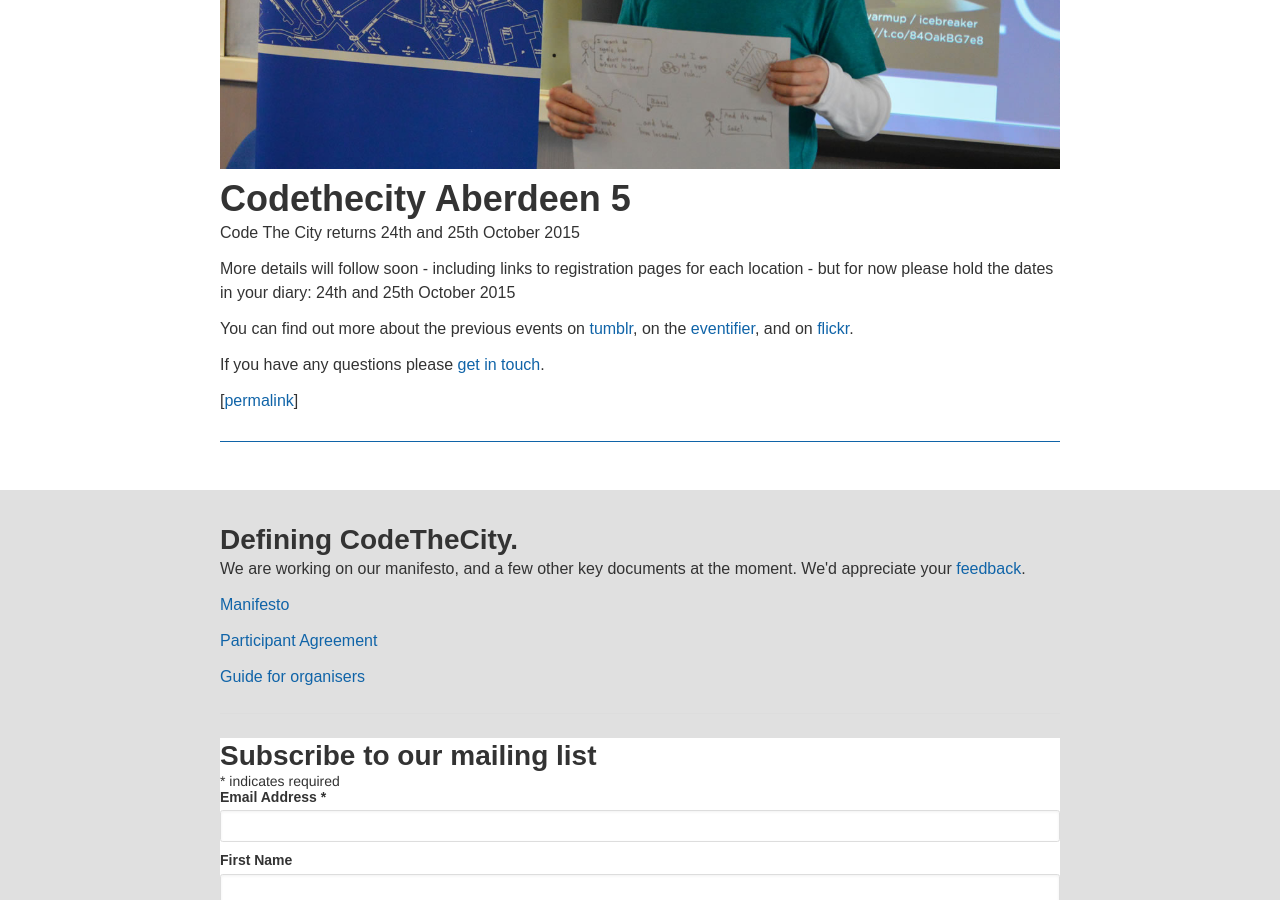
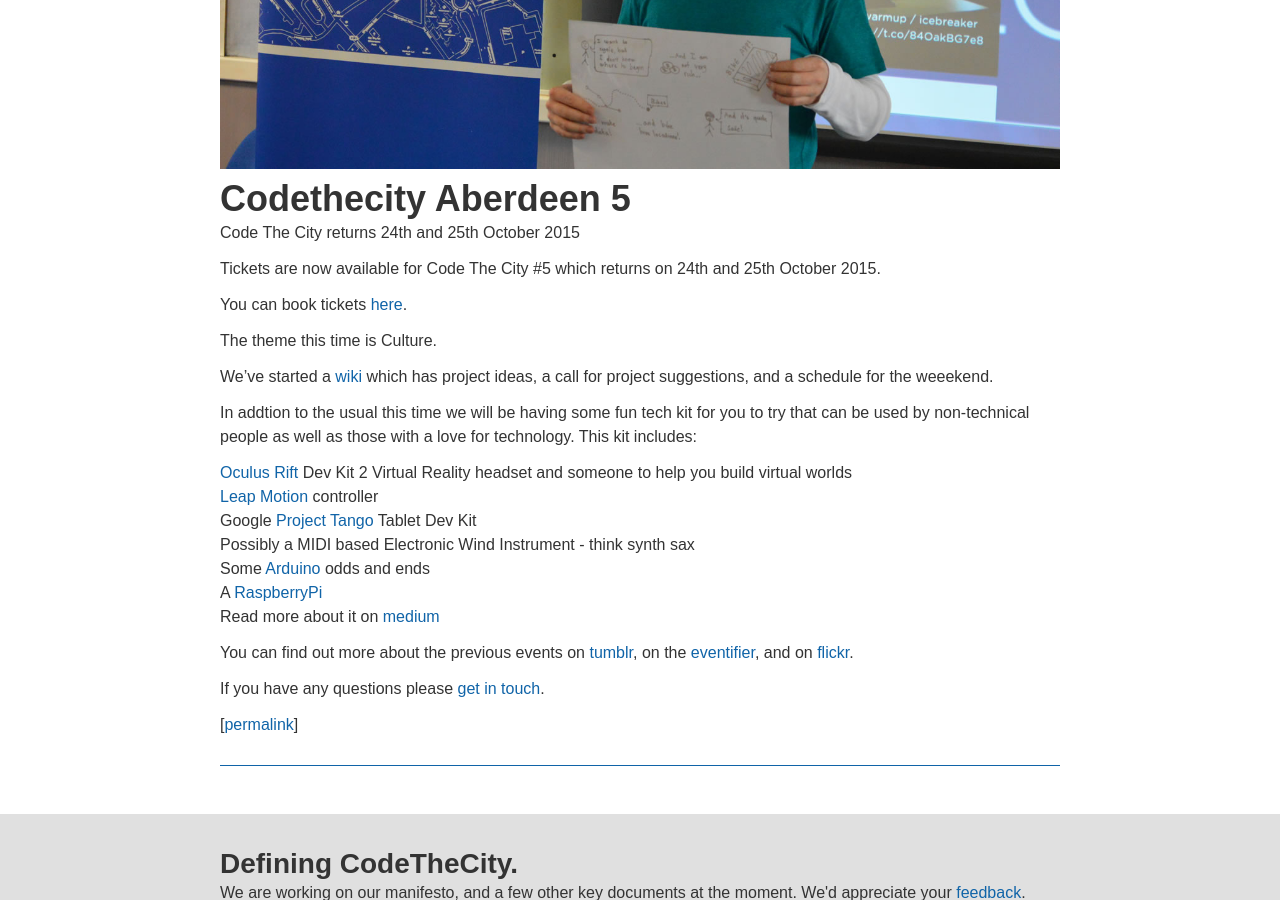
Before and after one commit to CodeTheCity/codethecity_old_site, a Jekyll site: the page built from _hacks/uk/aberdeen/2015-08-codethecity-aberdeen-5.md, in a window 1280 px wide and 900 px high, scrolled down 441 px. Built offline with Jekyll 4.4.1, drawn with Linux system fonts in a browser that asks for light colours; nearby versions of some CDN libraries; comment, search, counter and statistics services are not loaded.

Commit message:
Update 2015-08-codethecity-aberdeen-5.md
Updated with event details

```diff
--- a/_hacks/uk/aberdeen/2015-08-codethecity-aberdeen-5.md
+++ b/_hacks/uk/aberdeen/2015-08-codethecity-aberdeen-5.md
@@ -9,9 +9,25 @@ img: /assets/hacks/uk/aberdeen/ctc4.jpg
 
 Code The City returns 24th and 25th October 2015
 
+Tickets are now available for Code The City #5 which returns on 24th and 25th October 2015.
 
-More details will follow soon - including links to registration pages for each location - but for now please hold the dates in your diary:  24th and 25th October 2015
+You can book tickets [here](https://www.eventbrite.co.uk/e/codethecity-5-culture-tickets-18742322792?aff=es2).
+
+The theme this time is Culture.
+
+We've started a [wiki](https://github.com/CodeTheCity/codethecity-5-culture/wiki) which has project ideas, a call for project suggestions, and a schedule for the weeekend.
+
+In addtion to the usual this time we will be having some fun tech kit for you to try that can be used by non-technical people as well as those with a love for technology. This kit includes:
+
+* [Oculus Rift](https://www.oculus.com) Dev Kit 2 Virtual Reality headset and someone to help you build virtual worlds
+* [Leap Motion](https://www.leapmotion.com) controller
+* Google [Project Tango](https://www.google.com/atap/project-tango/) Tablet Dev Kit
+* Possibly a MIDI based Electronic Wind Instrument - think synth sax
+* Some [Arduino](https://www.arduino.cc) odds and ends
+* A [RaspberryPi](http://www.raspberrypi.org)
+
+Read more about it on [medium](https://medium.com/@SymboticaAndrew/tech-to-play-with-421f448ac64a)
 
 You can find out more about the previous events on [tumblr](http://codethecity.tumblr.com/), on the [eventifier](http://eventifier.com/event/ctc2/), and on [flickr](https://secure.flickr.com/search/?tags=ctc2).
 
-If you have any questions please [get in touch](mailto:steve@refreshaberdeen.com).
+If you have any questions please [get in touch](mailto:steve@codethecity.org).
```
